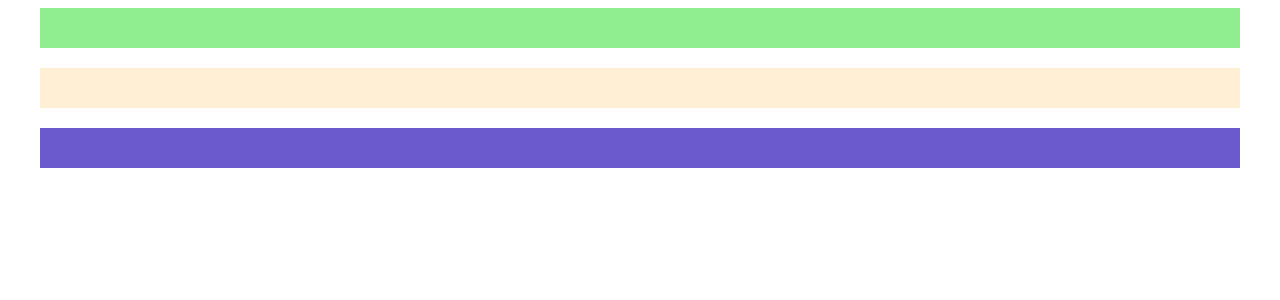
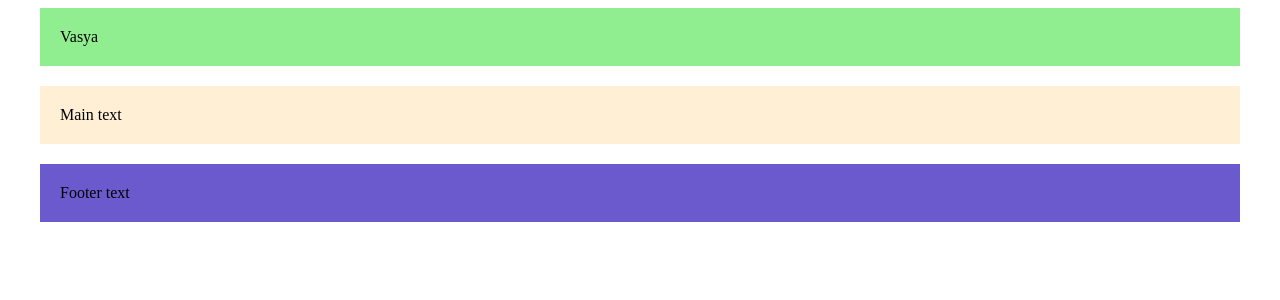
Before and after one commit to remzovnik/vue-learn, a Vue app: page / in a window 1280 px wide. Shown: the top 300 px of the page. Built offline with nearby package versions, Linux system fonts and the light colour scheme.

Commit message:
test remove markup

```diff
--- a/src/App.vue
+++ b/src/App.vue
@@ -1,7 +1,11 @@
 <template>
     <div id="app">
         <div class="container">
-            <layout></layout>
+            <layout>
+                <template #header="slotProps">{{slotProps.user.name}}</template>
+                <template>Main text</template>
+                <template #footer>Footer text</template>
+            </layout>
         </div>
     </div>
 </template>
```
